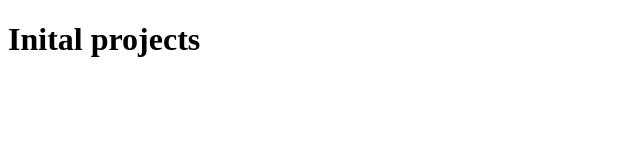
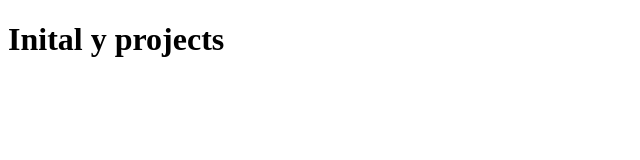
Before and after one commit to saidee-hasan/tea-house, a website: page index.html in a window 1280 px wide. Shown: the whole page, without its empty margins (0-640 px from the left). Drawn offline with Linux system fonts and the light colour scheme; a web font is replaced by a local one.

```diff
--- a/index.html
+++ b/index.html
@@ -13,6 +13,6 @@
     <title>Tea House</title>
   </head>
   <body>
-    <h1>Inital projects</h1>
+    <h1>Inital  y projects</h1>
   </body>
 </html>
```
Also changed, not shown: 1 other file.
